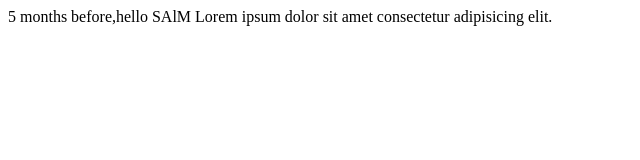
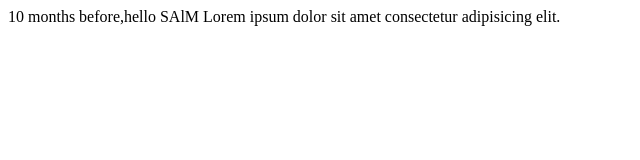
Before and after one commit to JEMILHAMZA/practice, a plain HTML site: page jemil/index.html in a window 1280 px wide. Shown: the full height of the page, 0-640 px from the left. Drawn offline with Linux system fonts and the light colour scheme.

Commit message:
10 months before

```diff
--- a/jemil/index.html
+++ b/jemil/index.html
@@ -6,6 +6,6 @@
     <title>Document</title>
 </head>
 <body>
-    5 months before,hello SAlM Lorem ipsum dolor sit amet consectetur adipisicing elit.
+    10 months before,hello SAlM Lorem ipsum dolor sit amet consectetur adipisicing elit.
 </body>
 </html>
```
